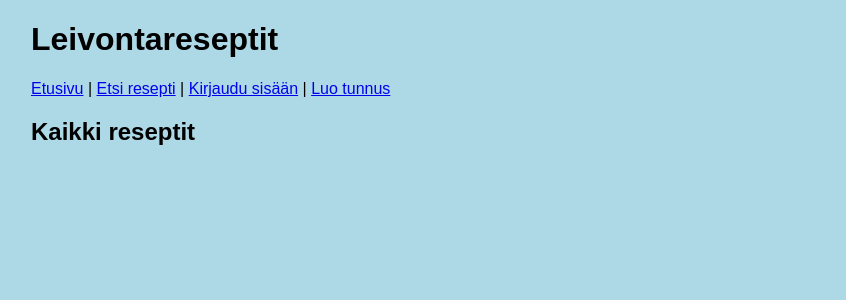
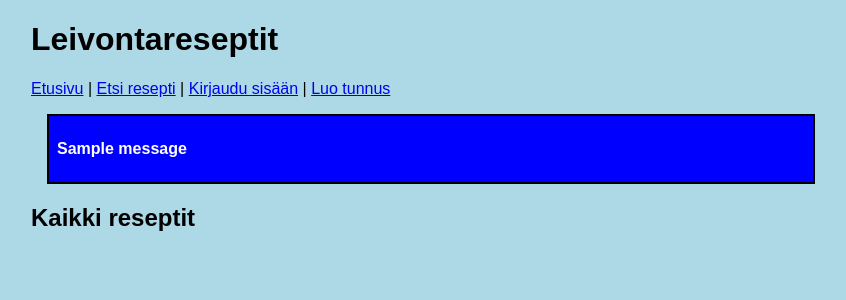
Before and after one commit to onnanna/leivontareseptit, a Flask app: page / in a window 1280 px wide. Shown: the top 300 px of the page, without its empty margins (209-1055 px from the left). Run offline with Flask 3, Linux system fonts and the light colour scheme; one stand-in notice (Sample message) is shown; data that the repository does not hold is empty.

Commit message:
Better way to show errors

```diff
--- a/app.py
+++ b/app.py
@@ -1,6 +1,6 @@
 import sqlite3
 from flask import Flask
-from flask import abort, make_response, redirect, render_template, request, session
+from flask import abort, flash, make_response, redirect, render_template, request, session
 import config
 import db
 import items
@@ -75,6 +75,11 @@ def create_comment():
     if not item:
         abort(403)
     user_id = session["user_id"]
+
+    if not any(char.isalpha() for char in note):
+        flash("VIRHE: Kommentissä täytyy olla kirjaimia")
+        return redirect("/item/" + str(item_id))
+
     items.add_comment(item_id, user_id, note)
 
     return redirect("/item/" + str(item_id))
@@ -152,13 +157,16 @@ def add_image():
         abort(404)
     if item["user_id"] != session["user_id"]:
         abort(403)
+
     file = request.files["image"]
     if not file.filename.endswith(".png"):
-        return "VIRHE: väärä tiedostomuoto"
+        flash("VIRHE: väärä tiedostomuoto")
+        return redirect("/images/" + str(item_id))
 
     image = file.read()
     if len(image) > 100 * 1024:
-        return "VIRHE: liian suuri kuva"
+        flash("VIRHE: liian suuri kuva")
+        return redirect("/images/" + str(item_id))
 
     items.add_image(item_id, image)
     return redirect("/images/" + str(item_id))
@@ -243,14 +251,16 @@ def create():
     password1 = request.form["password1"]
     password2 = request.form["password2"]
     if password1 != password2:
-        return "VIRHE: salasanat eivät ole samat"
+        flash("VIRHE: salasanat eivät ole samat")
+        return redirect("/register")
 
     try:
         users.create_user(username, password1)
     except sqlite3.IntegrityError:
-        return "VIRHE: tunnus on jo varattu"
+        flash("VIRHE: tunnus on jo varattu")
+        return redirect("/register")
 
-    return "Tunnus luotu"
+    return redirect("/")
 
 
 @app.route("/login", methods=["GET", "POST"])
@@ -267,7 +277,8 @@ def login():
             session["username"] = username
             return redirect("/")
         else:
-            return "VIRHE: väärä tunnus tai salasana"
+            flash("VIRHE: väärä tunnus tai salasana")
+            return redirect("/login")
 
 @app.route("/logout")
 def logout():
--- a/static/main.css
+++ b/static/main.css
@@ -10,3 +10,11 @@ body {
   margin: 1em;
   padding: 0.2em 0.5em;
 }
+
+.info {
+  border: 2px solid black;
+  margin: 1em;
+  padding: 0.5em;
+  background-color: blue;
+  color: white;
+}
--- a/templates/layout.html
+++ b/templates/layout.html
@@ -28,6 +28,14 @@
 
   </p>
 
+{% for message in get_flashed_messages() %}
+<div class="info">
+  <p>
+    <b>{{ message }}</b>
+</div>
+  </p>
+{% endfor %}
+
   {% block content %}{% endblock %}
 
 </body>
```
